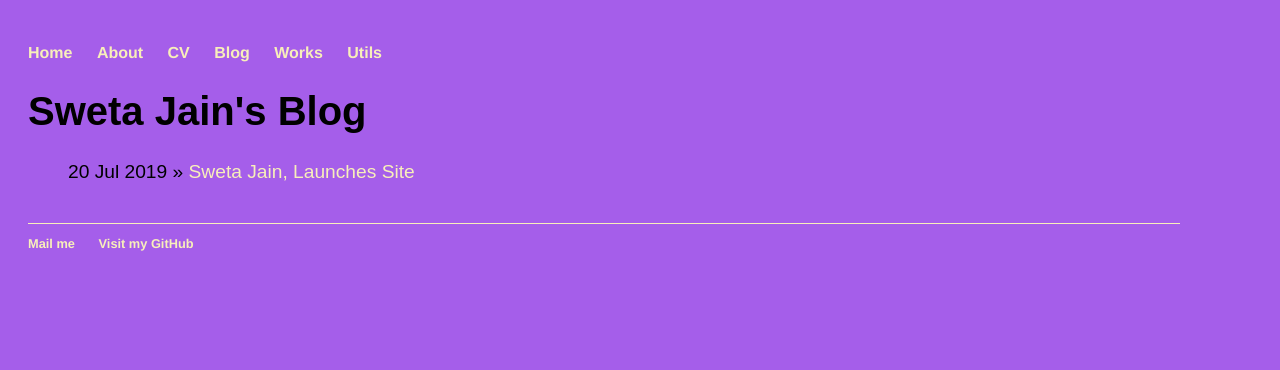
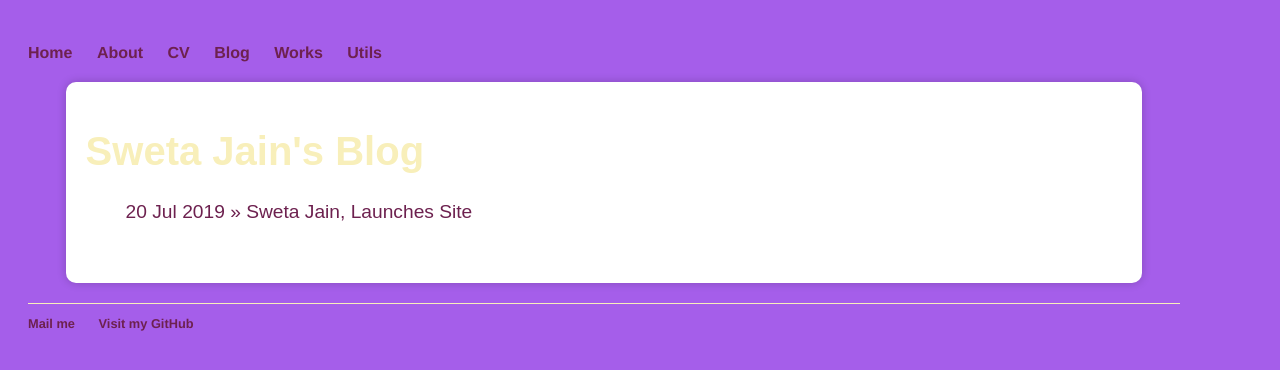
Before and after one commit to SwetaTheBest/swetathebest.github.io, a Jekyll site: the page built from blog/index.html, in a window 1280 px wide. Shown: the top 370 px of the page. Built offline with Jekyll 4.4.1, drawn with Linux system fonts in a browser that asks for light colours.

Commit message:
Update main.css

```diff
--- a/css/main.css
+++ b/css/main.css
@@ -5,11 +5,19 @@ body {
     font-family: Arial, sans-serif;
     background-color: #a55eea;
 }
-
+/* Define the container style */
+.main_container {
+    width: 90%;
+    background-color: #ffffff;
+    padding: 20px;
+    border-radius: 10px;
+    box-shadow: 0 0 10px rgba(0, 0, 0, 0.2);
+    margin: 20px auto; /* Center the container horizontally */
+}
 /* Define the container style */
 .container {
     width: 90%;
-    background-color: #6D214F;
+    background-color: #000000;
     padding: 20px;
     border-radius: 10px;
     box-shadow: 0 0 10px rgba(0, 0, 0, 0.2);
@@ -20,14 +28,14 @@ body {
 .profile-image {
     max-width: 150px;
     margin-right: 20px;
-    border: 2px solid #8854d0;
+    border: 2px solid    color:#6D214F;
     border-radius: 20px;
     box-shadow: 0 0 5px rgba(0, 0, 0, 0.2);
 }
 
 /* Header style */
 h1 {
-    color: ##F8EFBA;
+    color: #F8EFBA;
     font-size: 2.5em; /* Adjust the font size as needed */
 }
 
@@ -46,7 +54,7 @@ nav ul li, footer ul li {
 
 a {
     text-decoration: none;
-    color: #F8EFBA;
+    color: #6D214F;
 }
 
 a:hover {
@@ -57,7 +65,7 @@ a:hover {
 p {
     font-size: 1.2em; /* Adjust the font size as needed */
     line-height: 1.4em;
-    color: #F8EFBA;
+    color:#6D214F;
 }
 
 /* Footer style */
@@ -74,4 +82,5 @@ ul.posts {
 
 ul.posts li {
     list-style: none;
+        color:#6D214F;
 }
```
